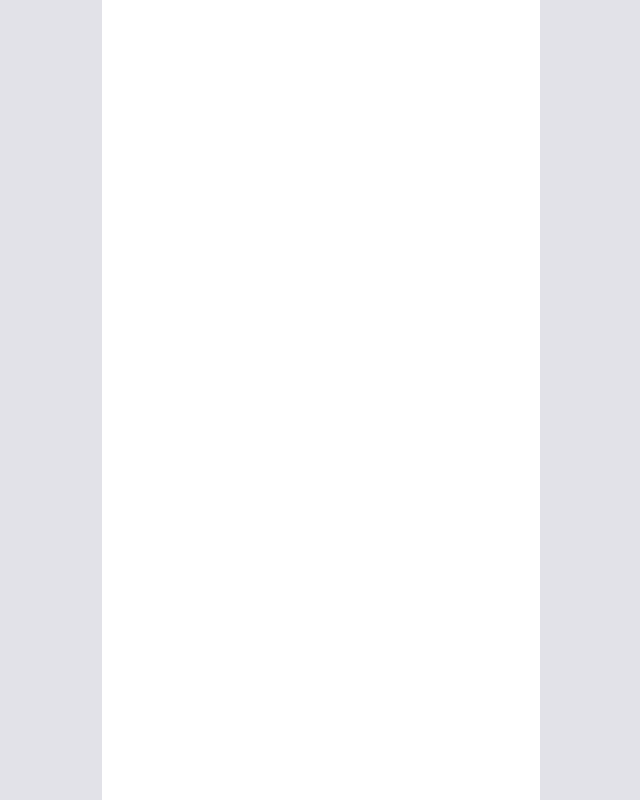
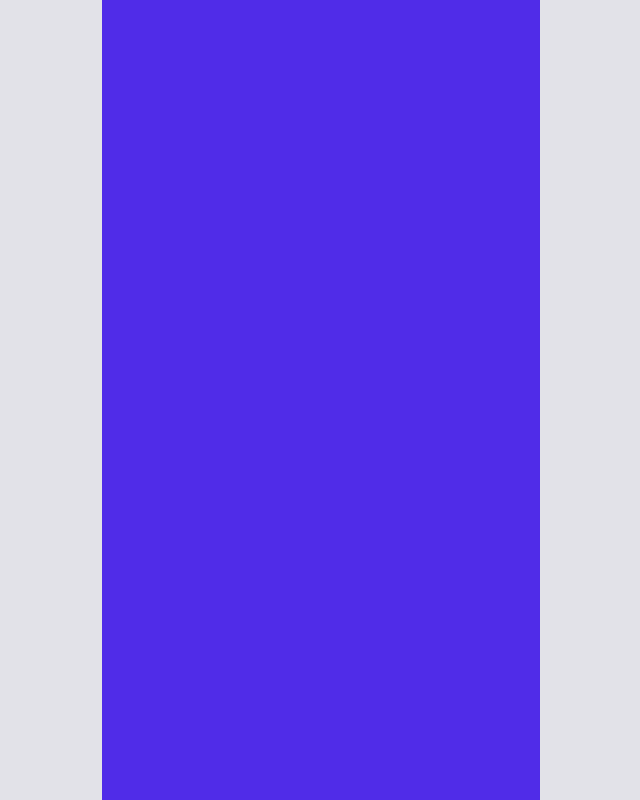
Before and after one commit to woo-jk/mopic, a React (Create React App) app: page /login in a window 1280 px wide. Before the commit this address had no page. Shown: the whole page, without its empty margins (319-959 px from the left). Built offline with nearby package versions, Linux system fonts and the light colour scheme.

Commit message:
fix: AppContainer 좌우 패딩 16px 삭제

```diff
--- a/src/App.js
+++ b/src/App.js
@@ -1,12 +1,13 @@
 import { BrowserRouter, Route, Routes } from "react-router-dom";
 import styled from "styled-components";
+import LoginPage from "./pages/LoginPage";
 import MainPage from "./pages/MainPage";
 import ModelDetailPage from "./pages/ModelDetailPage";
 
 const AppContainer = styled.div`
   min-height: 100vh;
-  padding-left: 16px;
-  padding-right: 16px;
+  /* padding-left: 16px; */
+  /* padding-right: 16px; */
   box-sizing: border-box;
   background-color: white;
 
@@ -25,6 +26,7 @@ function App() {
         <Routes>
           <Route path="/" element={<MainPage />} />
           <Route path="model/:id" element={<ModelDetailPage />} />
+          <Route path="login" element={<LoginPage />} />
         </Routes>
       </AppContainer>
     </BrowserRouter>
--- /dev/null
+++ b/src/pages/LoginPage.jsx
@@ -0,0 +1,14 @@
+import styled from "styled-components";
+
+const LoginPageContainer = styled.div`
+  height: 100vh;
+  width: 100%;
+
+  background: #502ce8;
+`;
+
+const LoginPage = () => {
+  return <LoginPageContainer></LoginPageContainer>;
+};
+
+export default LoginPage;
--- a/src/pages/MainPage.jsx
+++ b/src/pages/MainPage.jsx
@@ -6,18 +6,24 @@ import ModelWorkList from "../components/mainPage/modelWork/ModelWorkList";
 import { recommendationDataList, studioDataList, modelWorkDataList, userData } from "../components/mainPage/dummyData";
 import SideBar from "../components/mainPage/sideBar/SideBar";
 import { useState } from "react";
+import styled from "styled-components";
+
+const MainPageContainer = styled.div`
+  padding-left: 16px;
+  padding-right: 16px;
+`;
 
 const MainPage = () => {
   const [showSideBar, setShowSideBar] = useState(false);
   return (
-    <div>
+    <MainPageContainer>
       {showSideBar && <SideBar userData={userData} setShowSideBar={setShowSideBar} />}
       <MainHeader setShowSideBar={setShowSideBar} />
       <MainBanner />
       <RecommendationList dataList={recommendationDataList} />
       <StudioList dataList={studioDataList} />
       <ModelWorkList dataList={modelWorkDataList} />
-    </div>
+    </MainPageContainer>
   );
 };
 
--- a/src/pages/ModelDetailPage.jsx
+++ b/src/pages/ModelDetailPage.jsx
@@ -6,7 +6,7 @@ import styled from "styled-components";
 
 const PageContainer = styled.div`
   position: relative;
-  margin: 0px -16px 0px -16px;
+  /* margin: 0px -16px 0px -16px; */
 `;
 
 const ModelDetailPage = () => {
```
